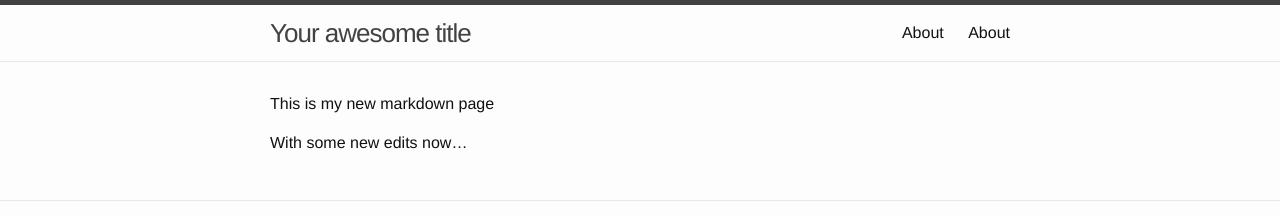
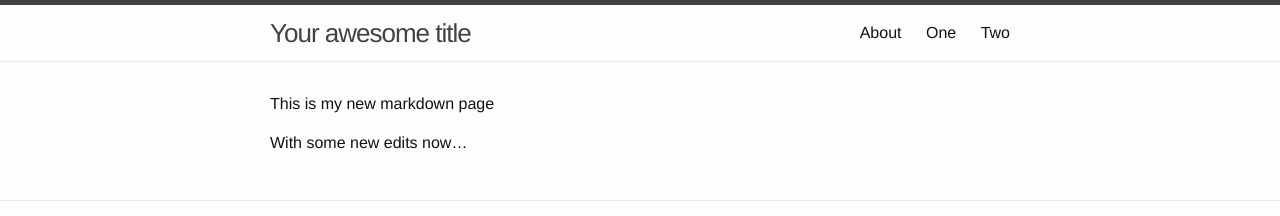
Before and after one commit to romana/romana.github.io, a Jekyll site: the page built from pageone.md, in a window 1280 px wide. Shown: the top 216 px of the page. Built offline with Jekyll 4.4.1, drawn with Linux system fonts in a browser that asks for light colours.

```diff
--- a/mynewpage.md
+++ b/pageone.md
@@ -1,7 +1,7 @@
 ---
 layout: default
-title: About
-permalink: /new/
+title: One
+permalink: /One/
 ---
 
 This is my new markdown page
```
Also changed, not shown: pagetwo.md (added, +9 -0 lines).
